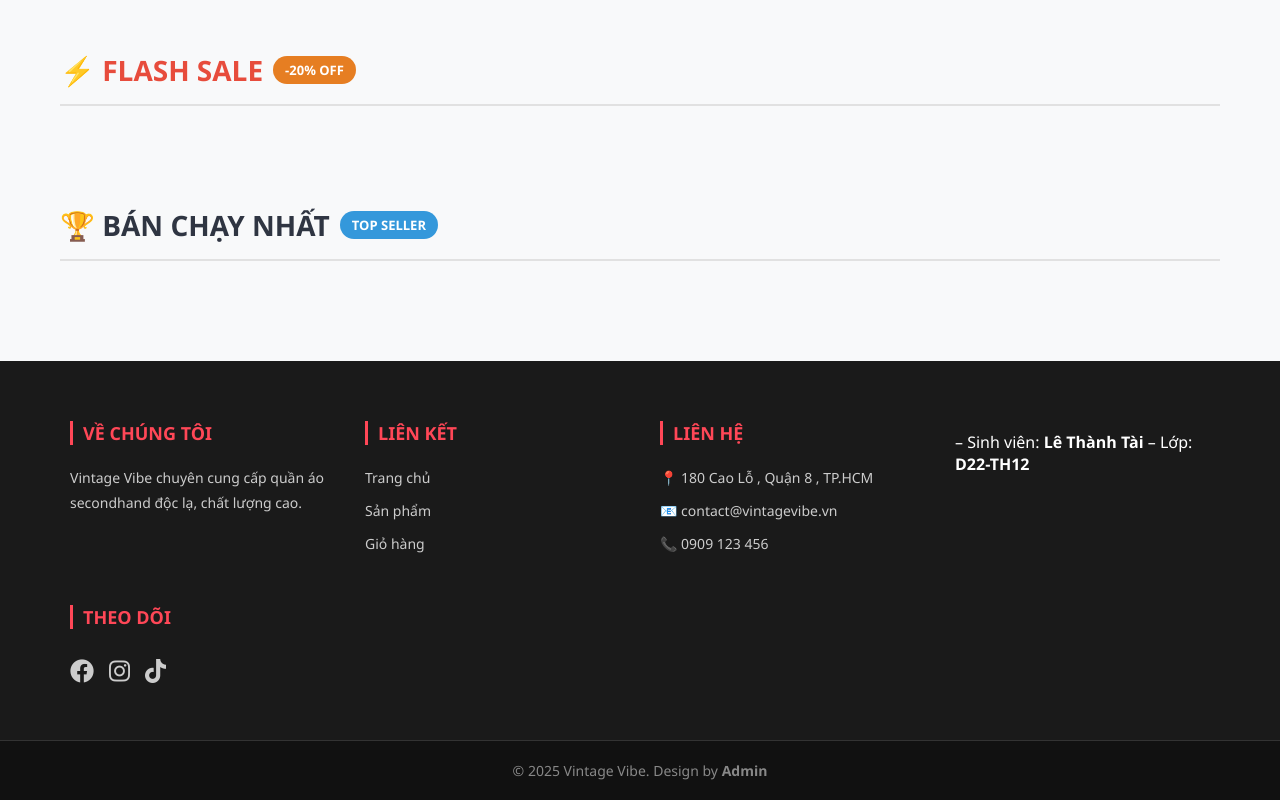
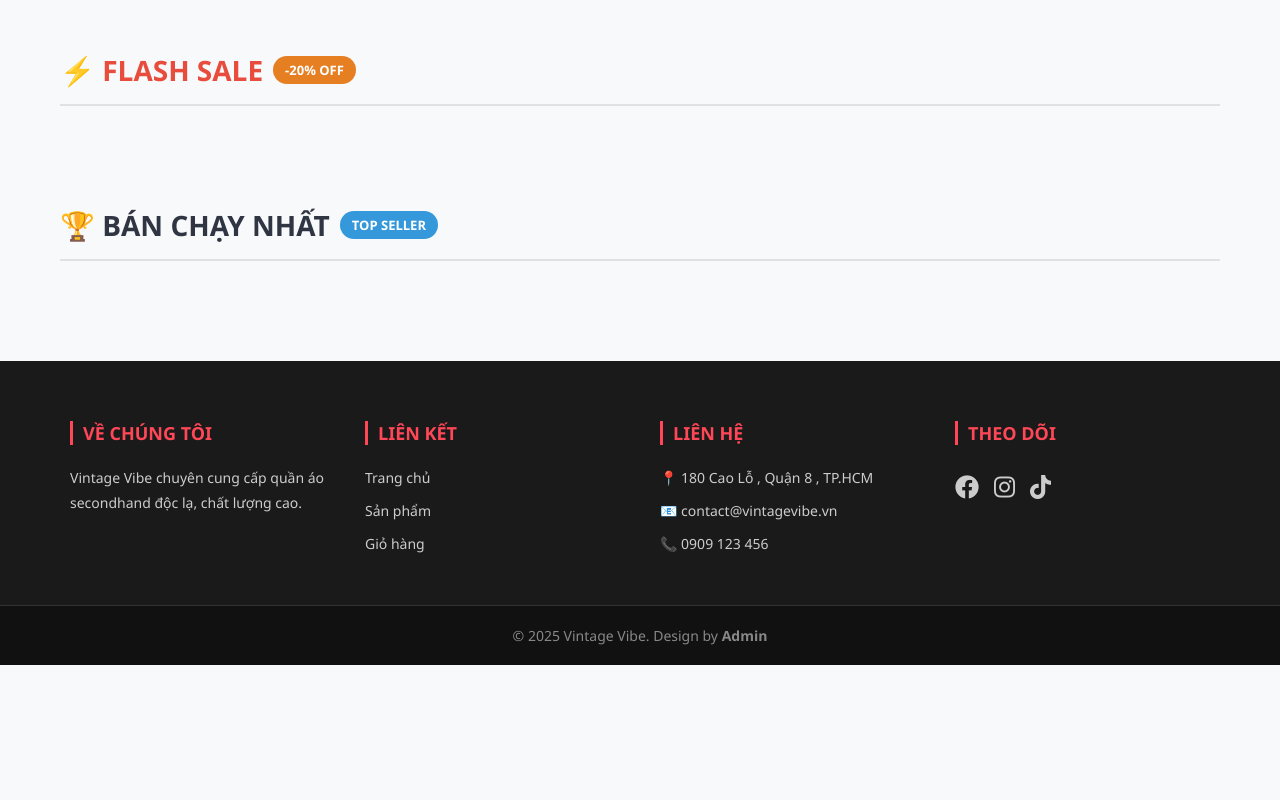
Before and after one commit to thanhtaicho2004-rgb/shopquanaoo, a website: page frontend/pages/index.html in a window 1280 px wide. Shown: the part 603-1403 px from the top of the page. After the commit the page ends 1268 px from the top, so only its background shows below. Drawn offline with Linux system fonts and the light colour scheme.

Commit message:
Add files via upload

```diff
--- a/frontend/pages/index.html
+++ b/frontend/pages/index.html
@@ -625,10 +625,6 @@
           <p>📧 contact@vintagevibe.vn</p>
           <p>📞 0909 123 456</p>
         </div>
-        <p style="margin-top: 10px">
-          – Sinh viên: <strong>Lê Thành Tài</strong> – Lớp:
-          <strong>D22-TH12</strong>
-        </p>
         <div class="footer-col">
           <h3>THEO DÕI</h3>
           <div class="social-icons">
```
